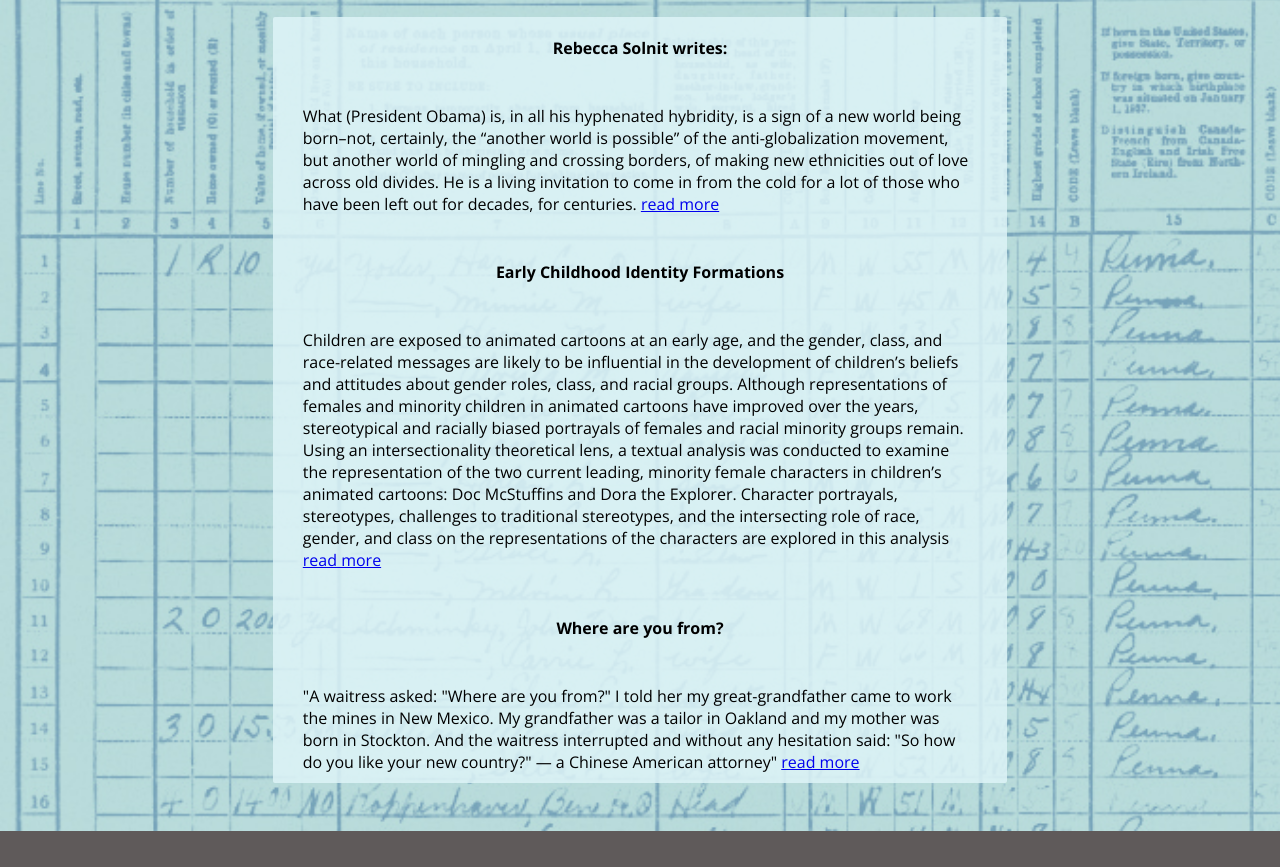
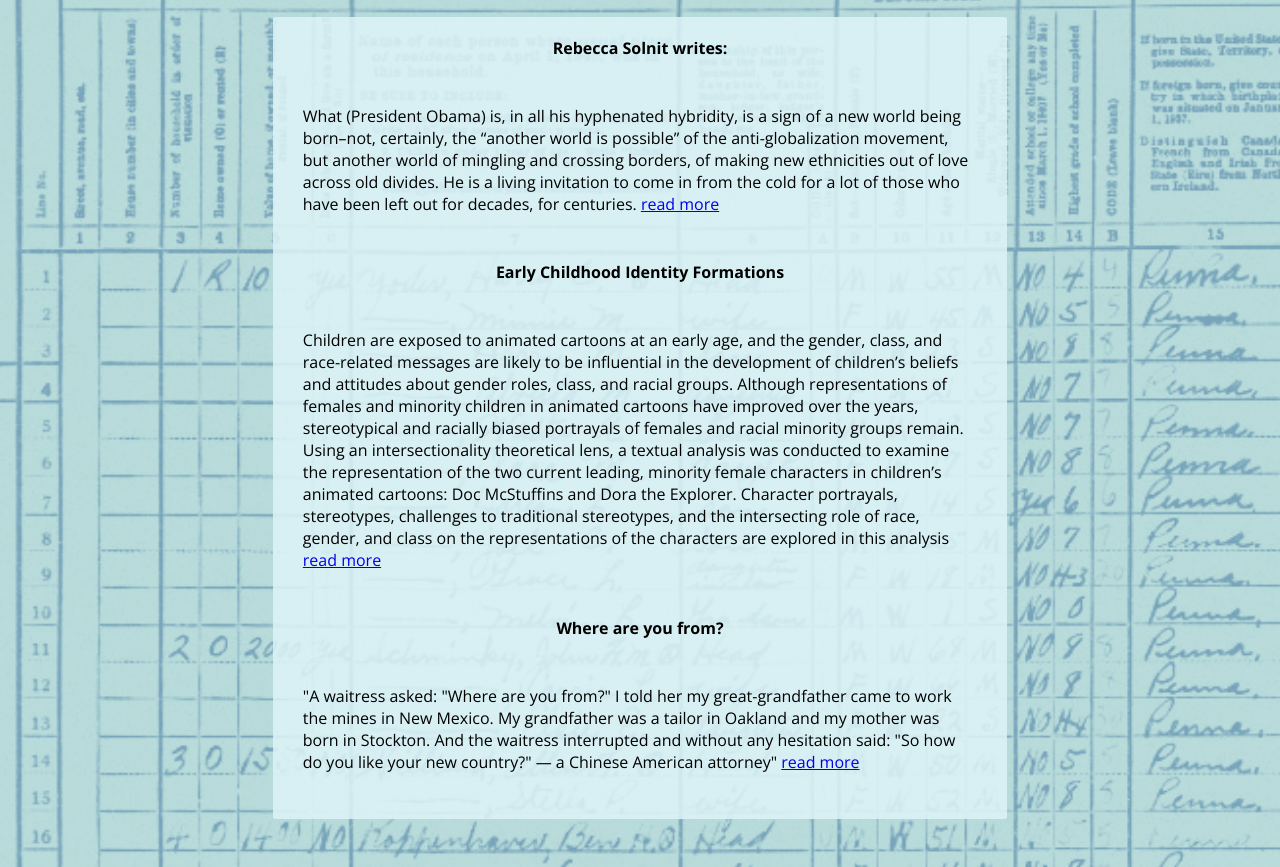
Before and after one commit to Moninika/Project_2_copy, a website: page public/2000.html in a window 1280 px wide. Shown: the part 182-1049 px from the top of the page. Before the commit the page ends 1013 px from the top, so only its background shows below. Drawn offline with nearby package versions, Linux system fonts and the light colour scheme.

Commit message:
Update 2000.html

```diff
--- a/public/2000.html
+++ b/public/2000.html
@@ -77,8 +77,7 @@
           "A waitress asked: "Where are you from?" I told her my great-grandfather came to work the mines in New Mexico. My grandfather was a tailor in Oakland and my mother was born in Stockton. And the waitress interrupted and without any hesitation said: "So how do you like your new country?" — a Chinese American attorney"
           <a target="_blank" href="https://asiasociety.org/education/understanding-our-perceptions-asian-americans">read more</a>
         </p>
-
-
+        <p></p>
       </div>
 
     </body>
```
Also changed, not shown: public/1790.html (+1 -3 lines), public/1850.html (+0 -2 lines), public/1950.html (+0 -1 lines).
